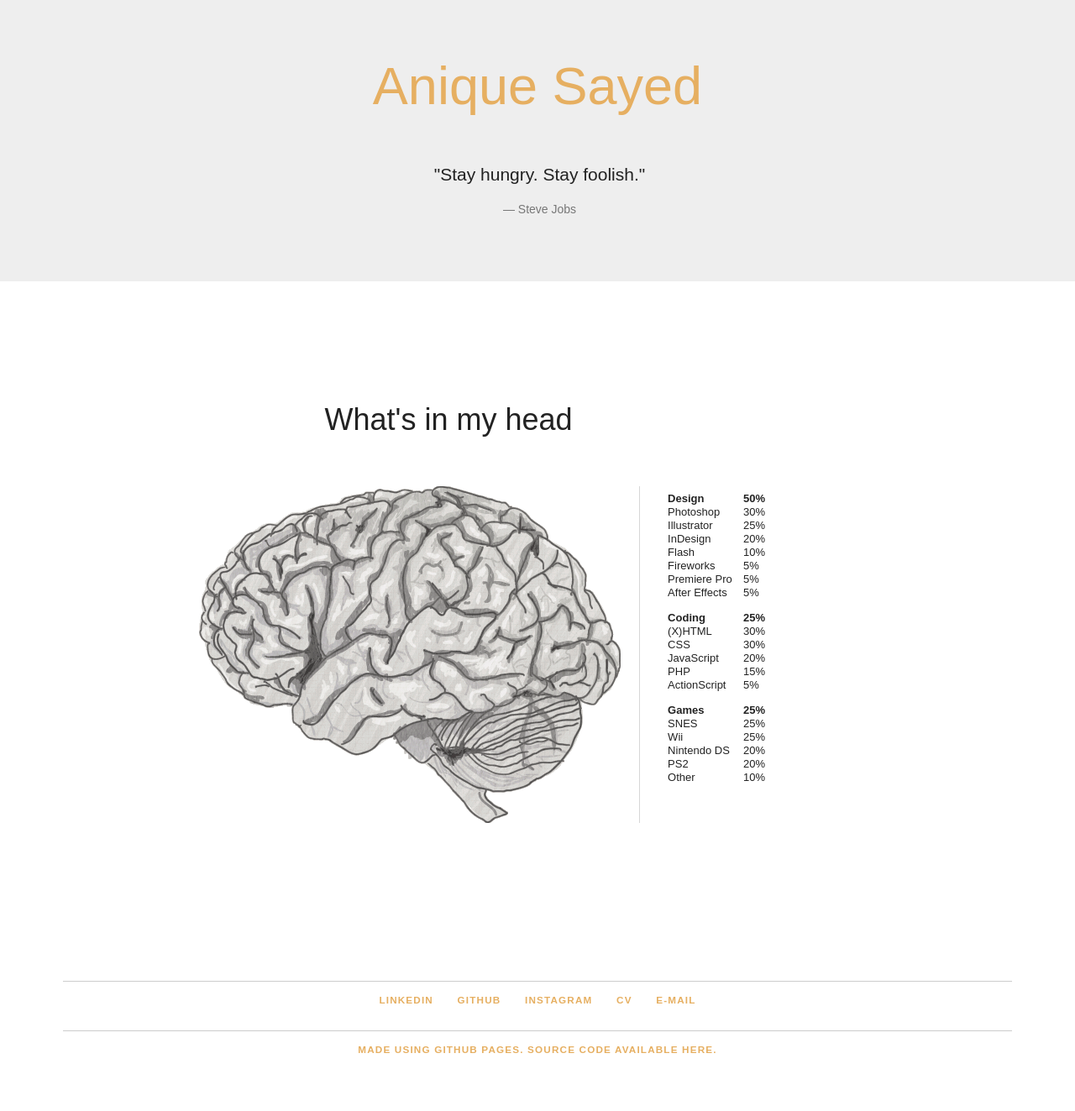
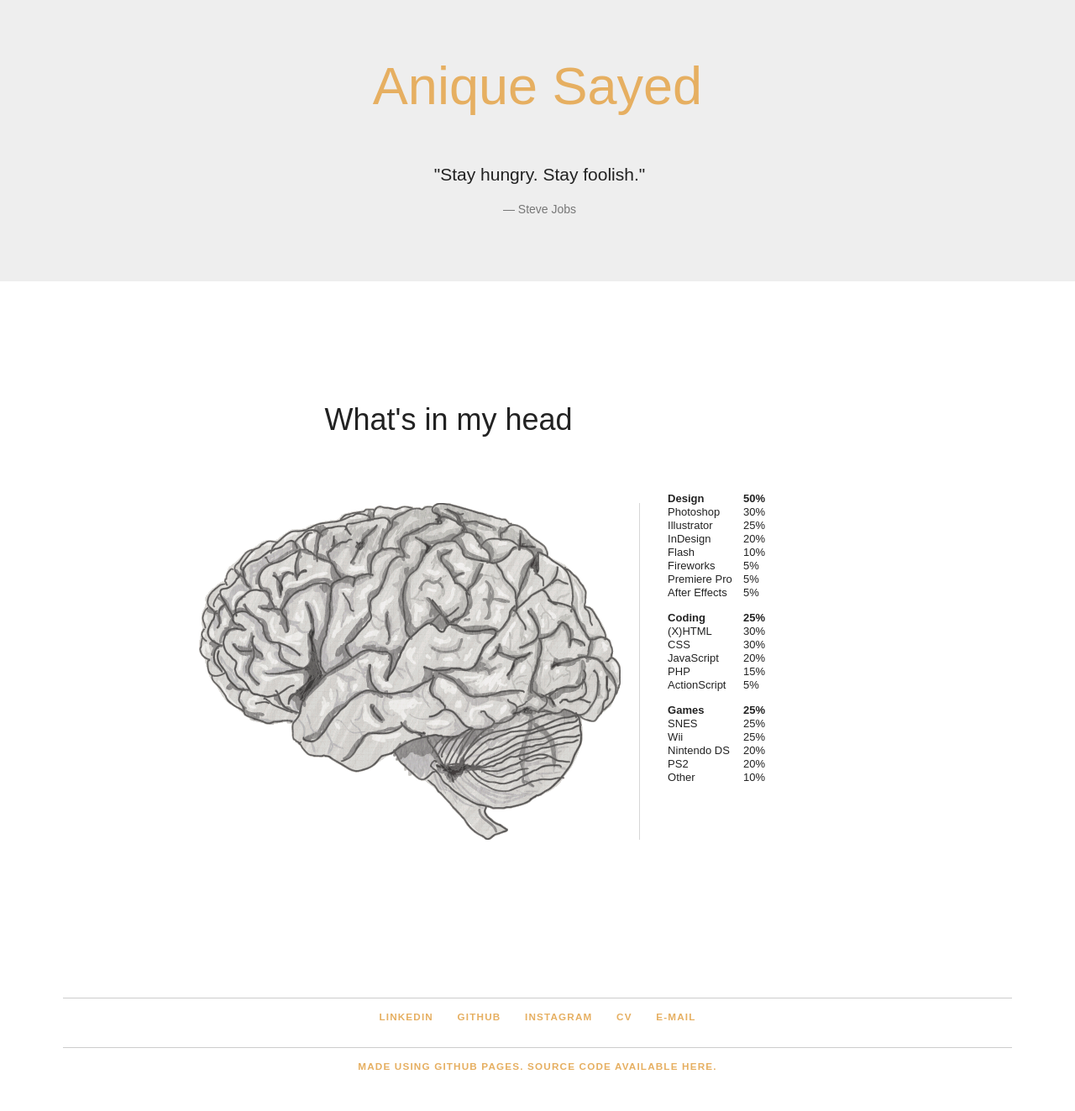
Before and after one commit to aniquesayed/aniquesayed.github.io, a Jekyll site: the page built from languages.html, in a window 1280 px wide. Shown: the whole page at 84% size. Built offline with Jekyll 4.4.1, drawn with Linux system fonts in a browser that asks for light colours; some web fonts are replaced.

Commit message:
editing languages page

```diff
--- a/css/skills.css
+++ b/css/skills.css
@@ -153,17 +153,12 @@
   #infografik .rightside {
     width: 525px;
     height: 401px;
-
     overflow: hidden;
-
-    /*margin: 20px 0 0 0;
-
+    margin: 20px 0 0 0;
     position: relative;
-    float: left;
-
-    article       {*/
-      float:left;border-right:1px solid #d6d6d6;padding-right:30px;
-
+    float:left;
+    border-right:1px solid #d6d6d6;
+    padding-right:30px;
 
     background: url('../images/layout/gehirn_sprite.png') no-repeat;
   }
@@ -315,7 +310,6 @@
       position: absolute;
       top: 0;
       left: 0;
-
       width: 502px;
       height: 401px;
     }
```
